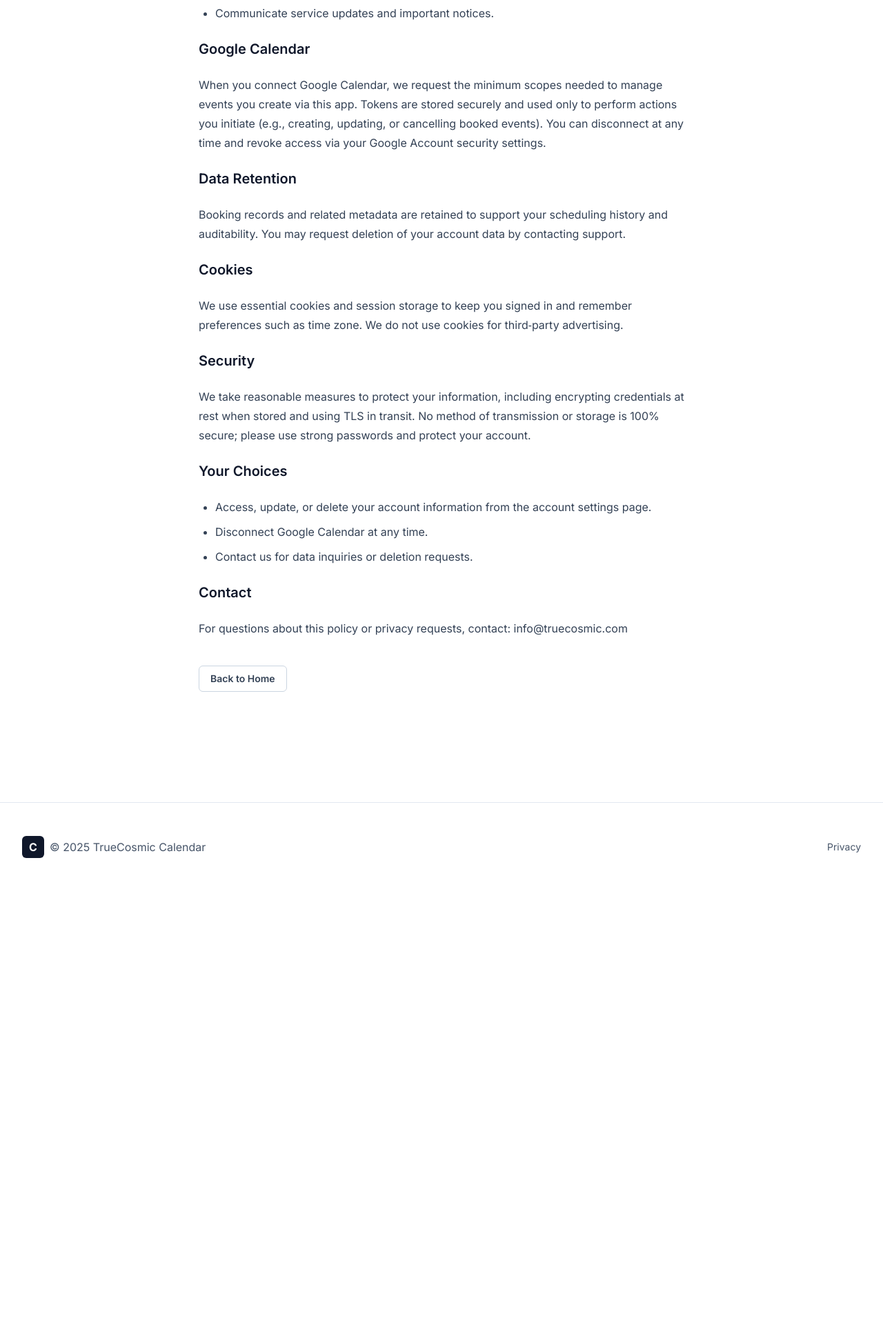
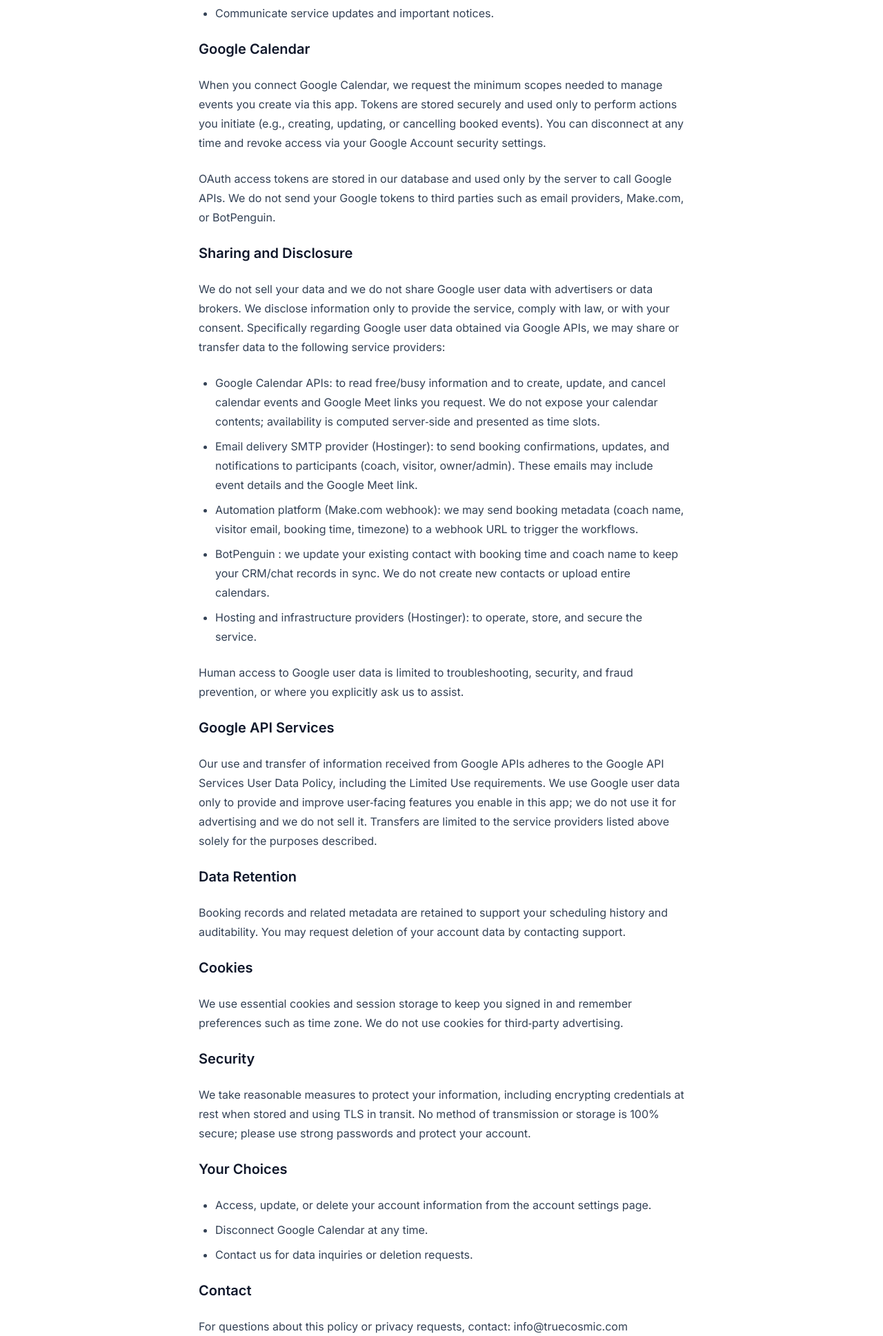
Before and after one commit to truecosmic2025/appointment_booking_system1, a Flask app: template app/templates/privacy.html in a window 1280 px wide. Shown: the part 728-2665 px from the top of the page at 69% size. Before the commit the page ends 1972 px from the top, so only its background shows below. Run offline with Flask 3, Linux system fonts and the light colour scheme; the template is opened without the code that fills it, so the values that code supplies are empty; some libraries are stand-ins or nearby versions.

Commit message:
updated privacy policy

```diff
--- a/app/templates/privacy.html
+++ b/app/templates/privacy.html
@@ -44,6 +44,35 @@
         updating, or cancelling booked events). You can disconnect at any time and revoke access via your
         Google Account security settings.
       </p>
+      <p class="mt-2">
+        OAuth access tokens are stored in our database and used only by the server to call Google APIs. We do not send your Google tokens to third parties such as email providers, Make.com, or BotPenguin.
+      </p>
+
+      <h2 class="mt-10 text-xl font-semibold text-slate-900">Sharing and Disclosure</h2>
+      <p class="mb-2">We do not sell your data and we do not share Google user data with advertisers or data brokers. We disclose information only to provide the service, comply with law, or with your consent. Specifically regarding Google user data obtained via Google APIs, we may share or transfer data to the following service providers:</p>
+      <ul class="list-disc pl-6 space-y-2">
+        <li>
+          Google Calendar APIs: to read free/busy information and to create, update, and cancel calendar events and Google Meet links you request. We do not expose your calendar contents; availability is computed server‑side and presented as time slots.
+        </li>
+        <li>
+          Email delivery SMTP provider (Hostinger): to send booking confirmations, updates, and notifications to participants (coach, visitor, owner/admin). These emails may include event details and the Google Meet link.
+        </li>
+        <li>
+          Automation platform (Make.com webhook): we may send booking metadata (coach name, visitor email, booking time, timezone) to a webhook URL to trigger the workflows.
+        </li>
+        <li>
+          BotPenguin : we update your existing contact with booking time and coach name to keep your CRM/chat records in sync. We do not create new contacts or upload entire calendars.
+        </li>
+        <li>
+          Hosting and infrastructure providers (Hostinger): to operate, store, and secure the service.
+        </li>
+      </ul>
+      <p class="mt-2">Human access to Google user data is limited to troubleshooting, security, and fraud prevention, or where you explicitly ask us to assist.</p>
+
+      <h2 class="mt-10 text-xl font-semibold text-slate-900">Google API Services</h2>
+      <p>
+        Our use and transfer of information received from Google APIs adheres to the Google API Services User Data Policy, including the Limited Use requirements. We use Google user data only to provide and improve user‑facing features you enable in this app; we do not use it for advertising and we do not sell it. Transfers are limited to the service providers listed above solely for the purposes described.
+      </p>
 
       <h2 class="mt-10 text-xl font-semibold text-slate-900">Data Retention</h2>
       <p>
```
